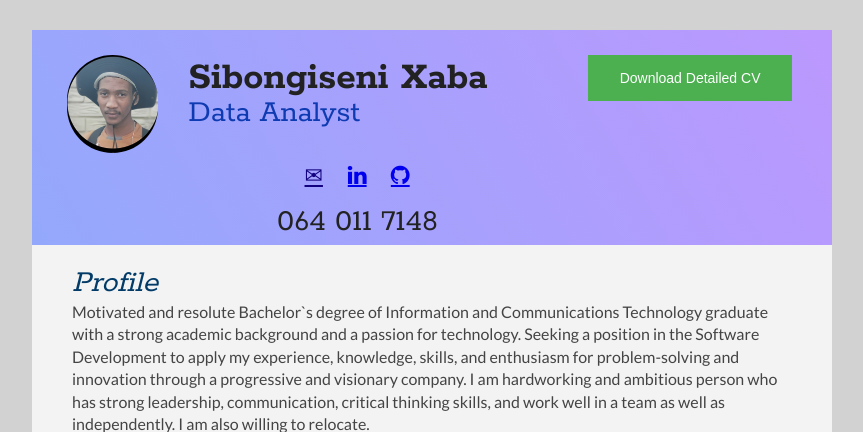
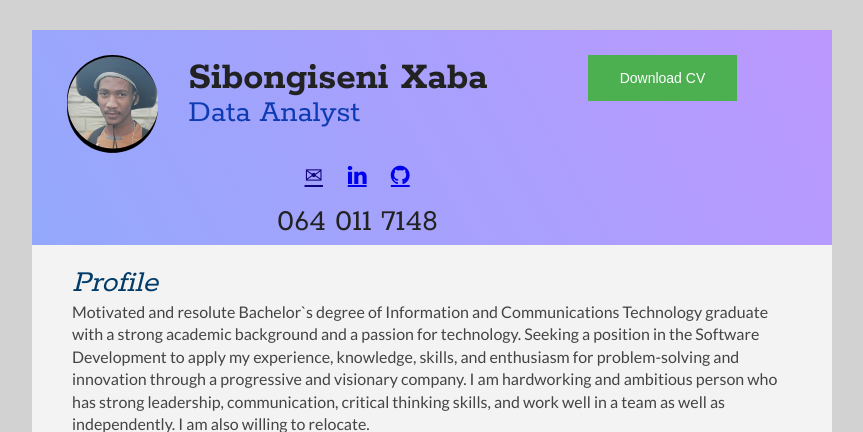
Before and after one commit to Nonkosii/My-Resume, a Django app: page / in a window 1280 px wide. Shown: the top 432 px of the page, without its empty margins (208-1071 px from the left). Run offline with Django 4.2, Linux system fonts and the light colour scheme.

Commit message:
update 2025.........

```diff
--- a/website/templates/home.html
+++ b/website/templates/home.html
@@ -32,7 +32,7 @@
 			<img src="{% static 'image/headshot.jpg' %}" alt=""/>
 		</div>
 
-		<a href="{% static 'pdf/Sibongiseni_CV.pdf' %}" download><button>Download Detailed CV</button></a>
+		<a href="{% static 'pdf/Sibongiseni_CV.pdf' %}" download><button>Download CV</button></a>
 
 
 		<div id="name">
```
